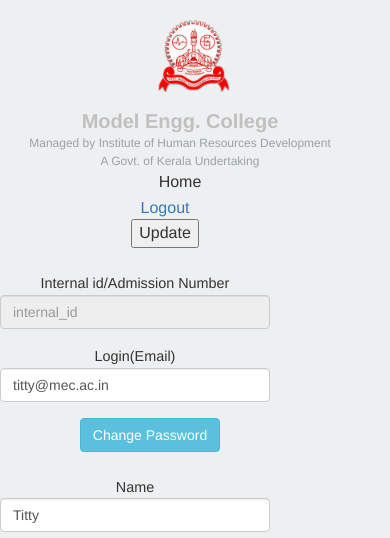
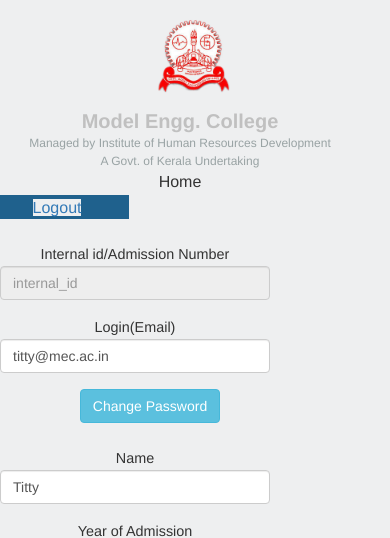
Before and after one commit to sujithsurendran/students, a PHP site: page /profile.php in a window 390 px wide. Shown: the top 538 px of the page. Run offline with PHP 8.4, Linux system fonts and the light colour scheme; the visitor is signed in with stand-in values (Sample User, id 1); data comes from the database, SQL or seed files in the repository; data that the repository does not hold is empty; some libraries are stand-ins or nearby versions.

Commit message:
media qry

```diff
--- a/css/students.css
+++ b/css/students.css
@@ -72,3 +72,13 @@
 	font-size: 90%;
 
 }
+
+
+@media screen and (max-width: 780px) {
+div.col-sm-2, div.col-sm-2.menu a span {
+	background-color:#1f618d;
+	width:40%;
+	color: #dbeefb ;
+
+}
+}
--- a/include/inc_profile_student.php
+++ b/include/inc_profile_student.php
@@ -26,13 +26,13 @@
 
 
 
-if($_SERVER['REQUEST_METHOD'] == "POST" ) {
+if($_SERVER['REQUEST_METHOD'] == "POST" && isset($_POST['btn_update_profile']) ) {
 
 
 	if(validate_fields()) {
 
 					if(photo_uploaded()) {
-							// photo upload successfull
+							// photo upload successful
 						}else {
 							array_push($arr_alert,"Error while uploading Photo");
 
--- a/include/menu.php
+++ b/include/menu.php
@@ -21,7 +21,7 @@
 
 
 function load_menu($user_id=0,$page){
-global $db;
+global $db, $show_update_and_cancel_button;
 
 $sql=$db->prepare("SELECT * FROM menu WHERE user_type_id = " . $user_id);
 $sql->execute();
@@ -33,7 +33,7 @@
 					echo '<div class="col-sm-2"></div>';
 						foreach($data as $row){
 
-							echo '<div class="col-sm-2"><a href="' . $row['menu_link'] . '">' . '<span style="' . 'color:' . ($row['page']==$page?"grey;text-decoration:underline;":'') . '">' . $row['menu'] . '</span></a></div>';
+							echo '<div class="col-sm-2 menu"><a href="' . $row['menu_link'] . '">' . '<span style="' . 'color:' . ($row['page']==$page?"grey;text-decoration:underline;":'') . '">' . $row['menu'] . '</span></a></div>';
 
 					 	}
 					echo '<div class="col-sm-2"></div>';
@@ -41,19 +41,44 @@
 
 
 												if(isset($_SESSION['user_id'])) {
-													echo '<div class="col-sm-2" ><a href="logout.php">Logout</a></div>
-															<div class="col-sm-2">
-															<button type="submit" onclick="return validate();"   name="btn_update_profile"> Update </button>
-															</div>';
+													echo '<div class="col-sm-2" ><a href="logout.php">Logout</a></div>';
 
-													//echo '<div class="col-sm-2"><a href="logout.php">Logout</a></div>
-													//		<div class="col-sm-2">
-													//		<button class = "sticky-button" id = "sticky-button" type="submit" onclick="return validate();"   name="btn_update_profile"> Update </button>
-													//		</div>';
+
 
 												} else {
 													echo '<div class="col-sm-2"><a href="sign-in-1.php"><span ' . ($page=="sign-in-1" ? 'style="color:grey;"' : "") . '>Login</span></a></div>'	;
 												}
+echo '</div>';
+
+
+					if(isset($show_update_and_cancel_button) && show_update_and_cancel_button ==true){
+						show_update_and_cancel_button();
+					}
+
+}
+
+
+
+
+
+
+
+
+function	show_update_and_cancel_button() {
+
+echo '<div class="row">
+															<div class="col-sm-2"></div>
+
+															<div class="col-sm-8">
+																	<button class="btn btn-primary btn-sm" type="submit" onclick="return validate();"   name="btn_update_profile"> Update </button>
+																	<button class="btn btn-warning btn-sm" type="submit" onclick="return validate();"   name="btn_cancel"> Cancel </button>
+															</div>
+
+															<div class="col-sm-2"></div>
+
+
+															';
+
 echo '</div>';
 
 
--- a/index.php
+++ b/index.php
@@ -10,7 +10,6 @@
 include 'include/db_connection.php';
 include 'include/error_messages.php';
 include 'include/inc_js_and_css.php';
-include 'include/inc_site-header.php';
 include 'include/page-header-and-menu.php';?>
 
 
--- a/profile.php
+++ b/profile.php
@@ -1,6 +1,7 @@
 <?php session_start();
 $page="index";
 $page_name="Home";
+$show_update_cancel_buttons=true;
 global $arr_alert;
 
 ini_set('display_errors', 1);
--- a/profile_student.php
+++ b/profile_student.php
@@ -1,6 +1,7 @@
 <?php
 $page="profile";
 $page_name="Profile";
+
 global $arr_alert;
 
 ini_set('display_errors', 1);
--- a/sign-in-1.php
+++ b/sign-in-1.php
@@ -11,7 +11,7 @@
 include 'include/db_connection.php';
 include 'include/error_messages.php';
 include 'include/inc_js_and_css.php';
-include 'include/inc_site-header.php';
+//include 'include/inc_site-header.php';
 include 'include/page-header-and-menu.php';
 include 'include/inc_sign-in-1.php';
 ?>
--- a/sign-in-2.php
+++ b/sign-in-2.php
@@ -10,7 +10,7 @@
 include 'include/db_connection.php';
 include 'include/error_messages.php';
 include 'include/inc_js_and_css.php';
-include 'include/inc_site-header.php';
+//include 'include/inc_site-header.php';
 include 'include/page-header-and-menu.php';
 include 'include/inc_sign-in-2.php';
 ?>
```
Also changed, not shown: 2 other files.
